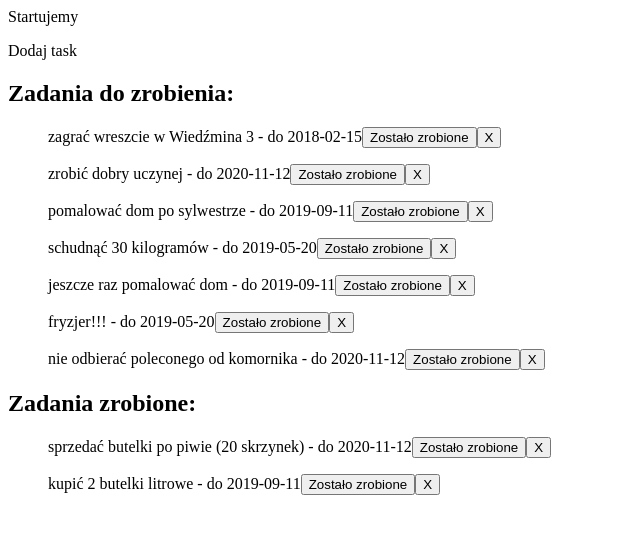
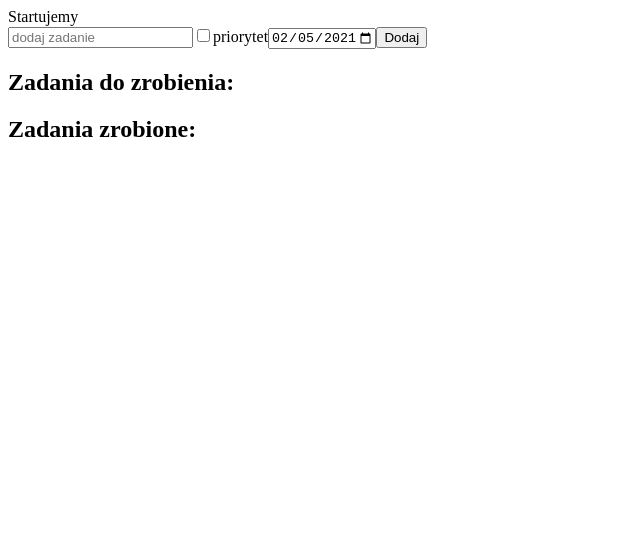
Before and after one commit to XxMaKaPaKaxX/To-do-list-hooks, a React (Create React App) app: page / in a window 1280 px wide. Shown: the top 534 px of the page, without its empty margins (0-640 px from the left). Built offline with nearby package versions, Linux system fonts and the light colour scheme.

Commit message:
added addTask functionality

```diff
--- a/src/components/AddTask.js
+++ b/src/components/AddTask.js
@@ -1,9 +1,68 @@
 import React, { useState } from 'react';
 
-const AddTask = () => {
+const AddTask = ({addTask}) => {
+
+    const minDate = (new Date()).toJSON().slice(0, 10);
+    const temp = minDate.split('-');
+    temp[0] = Number(temp[0]) + 1;
+    const maxDate = temp.join('-');
+
+    const [taskText, setTaskText] = useState('');
+    const [isImportant, setIsImportant] = useState(false);
+    const [date, setDate] = useState(minDate);
+    const [id, setId] = useState(0);
+
+
+    const handleAddTaskText = (e) => {
+        setTaskText(e.target.value)
+    }
+
+    const handleChangeIsImportant = () => {
+        setIsImportant(prev => !prev)
+    }
+
+    const handleChangeDate = (e) => {
+        setDate(e.target.value)
+    }
+
+    const handleOnSubmit = (e) => {
+        e.preventDefault();
+        addTask(e, taskText, isImportant, date, id);
+        setTaskText('');
+        setIsImportant('');
+        setDate(minDate);
+        setId(prev => prev + 1)
+    }
+
+
     return (
         <div className="form">
-            <p>Dodaj task</p>
+            <form>
+                <input
+                    type="text"
+                    placeholder='dodaj zadanie'
+                    value={taskText}
+                    onChange={(e) => handleAddTaskText(e)}
+                />
+                <input
+                    type="checkbox"
+                    checked={isImportant}
+                    onChange={handleChangeIsImportant}
+                    id="important"
+                />
+                <label htmlFor="important">priorytet</label>
+                <label htmlFor="dateToDo"></label>
+                <input
+                    type="date"
+                    name=""
+                    id="dateToDo"
+                    min={minDate}
+                    max={maxDate}
+                    value={date}
+                    onChange={(e) => handleChangeDate(e)}
+                />
+                <button onClick={(e) => handleOnSubmit(e)}>Dodaj</button>
+            </form>
         </div>
     );
 }
--- a/src/components/App.js
+++ b/src/components/App.js
@@ -4,7 +4,7 @@ import AddTask from './AddTask';
 import TaskList from './TaskList';
 
 const exampleTasks = [
-  { id: 0, text: 'zagrać wreszcie w Wiedźmina 3', date: '2018-02-15', important: true, active: true, finishDate: null},
+  /* { id: 0, text: 'zagrać wreszcie w Wiedźmina 3', date: '2018-02-15', important: true, active: true, finishDate: null},
   { id: 1, text: "zrobić dobry uczynej", date: '2020-11-12', important: false, active: true, finishDate: null },
   { id: 2, text: "pomalować dom po sylwestrze", date: '2019-09-11', important: false, active: true, finishDate: null },
   { id: 3, text: "schudnąć 30 kilogramów", date: '2019-05-20', important: true, active: true, finishDate: null },
@@ -12,26 +12,55 @@ const exampleTasks = [
   { id: 5, text: "jeszcze raz pomalować dom", date: '2019-09-11', important: false, active: true, finishDate: null },
   { id: 6, text: "fryzjer!!!", date: '2019-05-20', important: true, active: true, finishDate: null },
   { id: 7, text: "nie odbierać poleconego od komornika", date: '2020-11-12', important: false, active: true, finishDate: null },
-  { id: 8, text: "kupić 2 butelki litrowe", date: '2019-09-11', important: false, active: false, finishDate: null },
+  { id: 8, text: "kupić 2 butelki litrowe", date: '2019-09-11', important: false, active: false, finishDate: null }, */
 ]
-
 
 const App = () => {
 
   const [tasks, setTasks] = useState(exampleTasks);
 
-  const deleteTask = () => {
-    console.log('zadanie zostało usunięte')
+  const addTask = (e, taskText, isImportant, date, id) => {
+    const newTask = {
+      id,
+      text: taskText,
+      date,
+      important: isImportant,
+      active: true,
+      finishDate: null
+    }
+    setTasks(prev => [...prev, newTask])
+
+  }
+
+  const deleteTask = (event) => {
+
+    /* if (!window.confirm(`napewno chcesz usunąć zadanie?`)) {
+      return
+    } */
+
+    const newTasks = tasks.filter(task => Number(event.target.id) !== task.id);
+    setTasks(newTasks);
+
   };
 
-  const changeTaskStatus = () => {
-    console.log('status został zmieniony')
+  const changeTaskStatus = (event) => {
+    const date = (new Date()).toLocaleString();
+
+    const newTasks = tasks.map((task) => {
+      if (Number(event.target.id) === task.id) {
+        task.active = !task.active;
+        task.finishDate = date;
+      }
+      return task;
+    });
+
+    setTasks(newTasks);
   }
 
   return (
     <>
       Startujemy
-      <AddTask />
+      <AddTask addTask={addTask}/>
       <TaskList
         tasks={tasks}
         deleteTask={deleteTask}
--- a/src/components/Task.js
+++ b/src/components/Task.js
@@ -1,12 +1,26 @@
 const Task = ({data, deleteTask, changeTaskStatus}) => {
-    const  {text, date, important, finishDate} = data;
+    const  {text, date, important, finishDate, id, active} = data;
+
+
+    if (active) {
+        return (
+            <p>
+                {text} - do <span>{date}</span>
+                <button id={id} onClick={(event) => changeTaskStatus(event)}>Zostało zrobione</button>
+                <button id={id} onClick={(event) => deleteTask(event)}>X</button>
+            </p>
+        )
+    }
+
 
     return (
         <div>
             <p>
-                {text} - do <span>{date}</span>
-                <button onClick={() => changeTaskStatus()}>Zostało zrobione</button>
-                <button onClick={() => deleteTask()}>X</button>
+                {text} (zrobić do: <span>{date}</span>)
+                <button id={id} onClick={(event) => deleteTask(event)}>X</button>
+            </p>
+            <p>
+                - zostało wykonane {finishDate}
             </p>
 
         </div>
--- a/src/components/TaskList.js
+++ b/src/components/TaskList.js
@@ -2,7 +2,6 @@ import Task from './Task';
 
 const TaskList = ({tasks, deleteTask, changeTaskStatus}) => {
     const allTasks = tasks;
-
     const activeTasks = allTasks.filter(task => task.active === true)
         .map(task => <Task key={task.id} data={task} deleteTask={deleteTask} changeTaskStatus={changeTaskStatus}/>);
 
```
